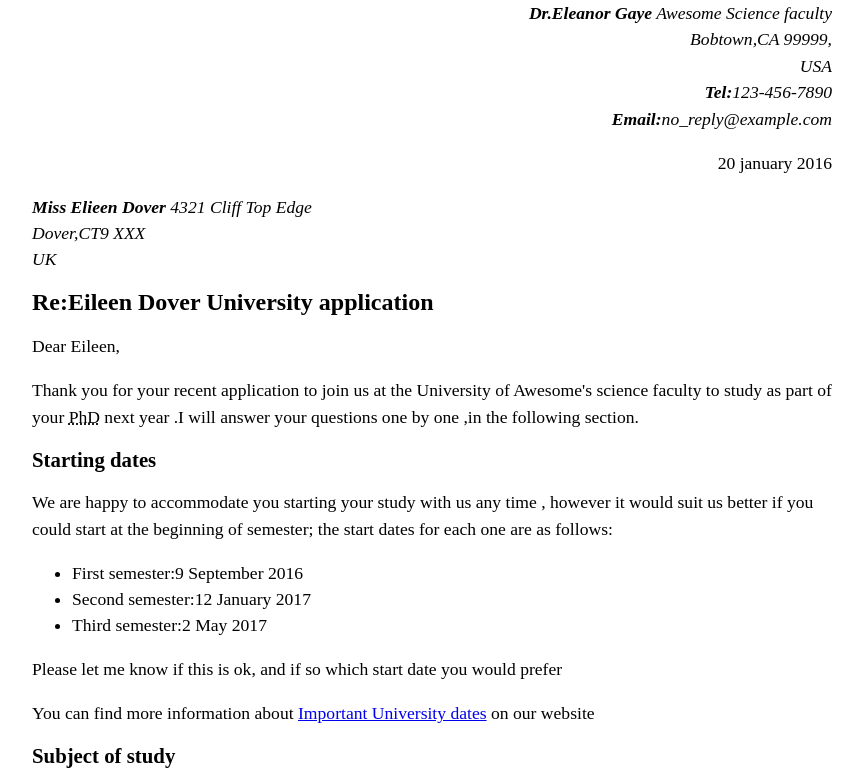
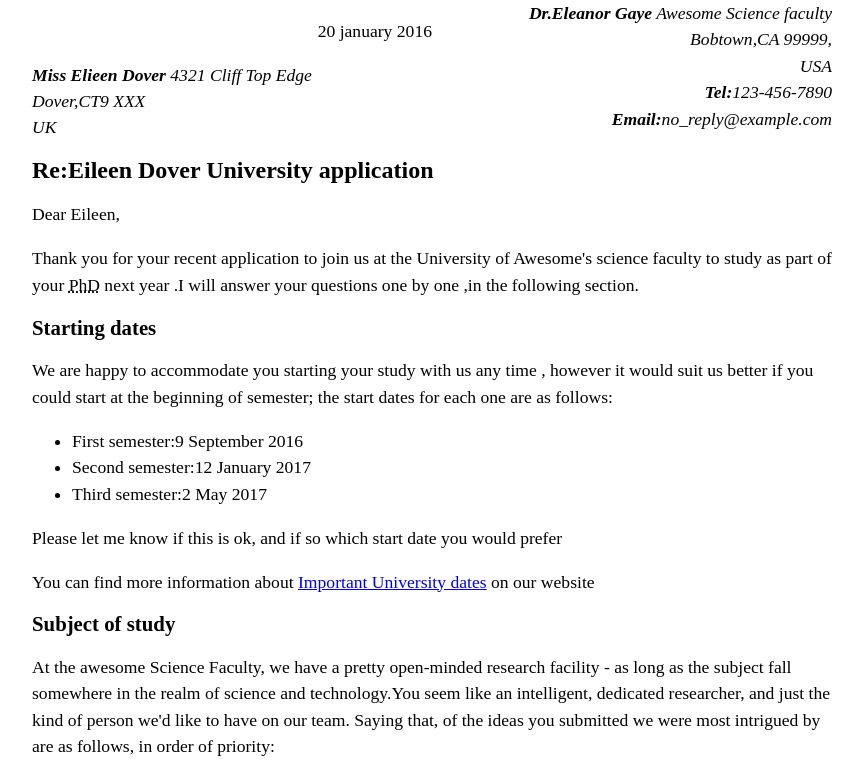
Before and after one commit to jesmet/mulearnweb, a plain HTML site: page index.html in a window 1280 px wide. Shown: the top 774 px of the page, without its empty margins (208-1071 px from the left). Drawn offline with Linux system fonts and the light colour scheme.

Commit message:
index.css

```diff
--- a/index.css
+++ b/index.css
@@ -6,6 +6,8 @@
 
 .sender-column {
   text-align: right;
+  float: right;
+  width: 50%;
 }
 
 h1 {
```
